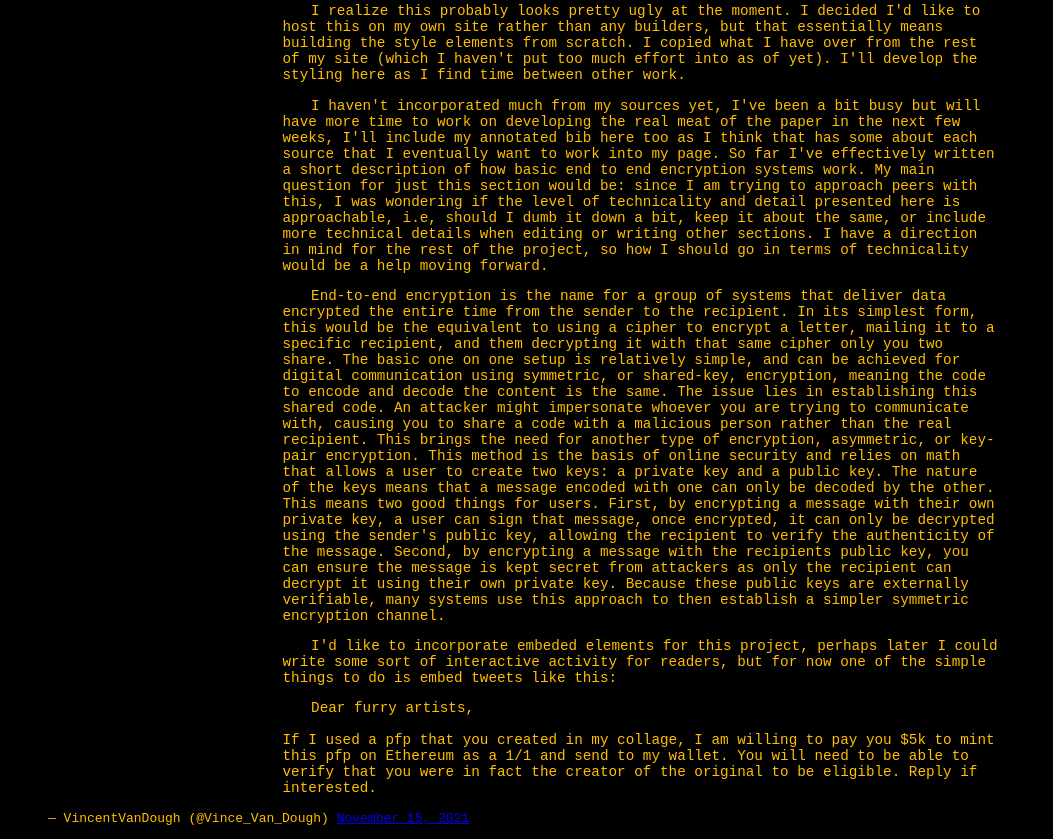
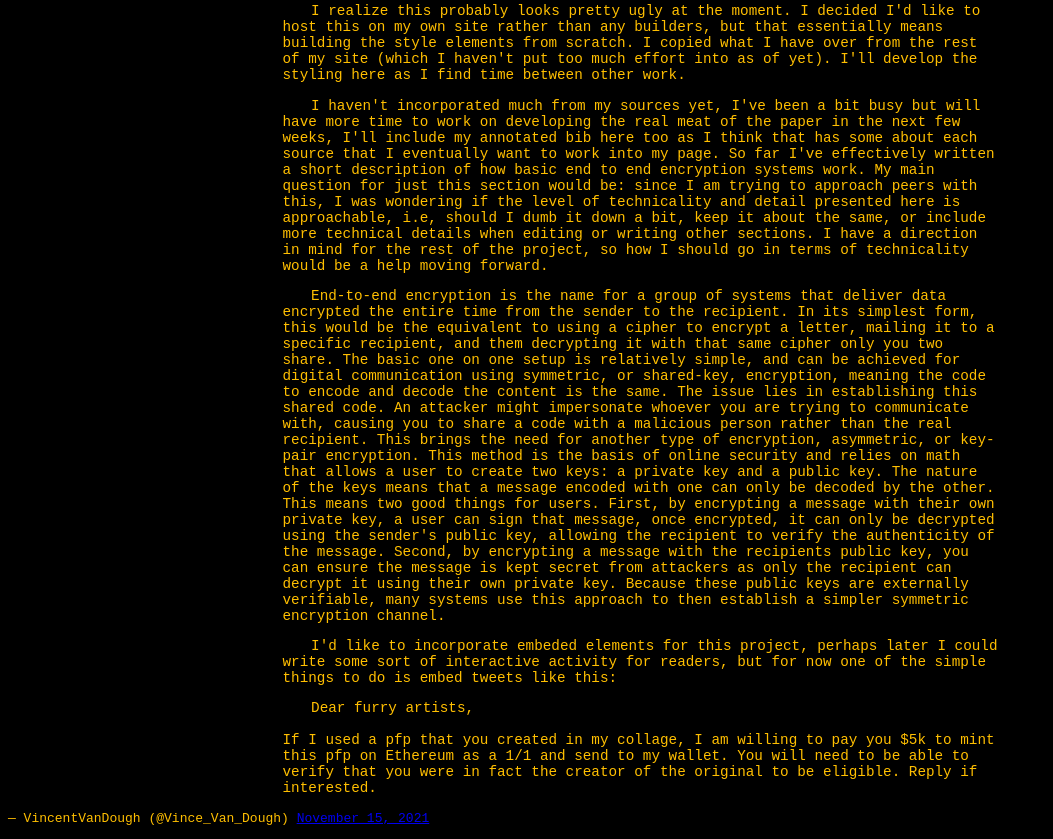
Before and after one commit to Kholodets/website, a plain HTML site: page crypto.html in a window 1280 px wide. Shown: the part 360-1199 px from the top of the page, without its empty margins (0-1053 px from the left). Drawn offline with Linux system fonts and the light colour scheme.

Commit message:
Update index.css

```diff
--- a/resources/index.css
+++ b/resources/index.css
@@ -30,3 +30,8 @@ p {
         text-indent: 2em;
         font-size: 1.1em;
 }
+
+.twitter-tweet {
+        margin-left: auto;
+        margin-right: auto;
+}
```
